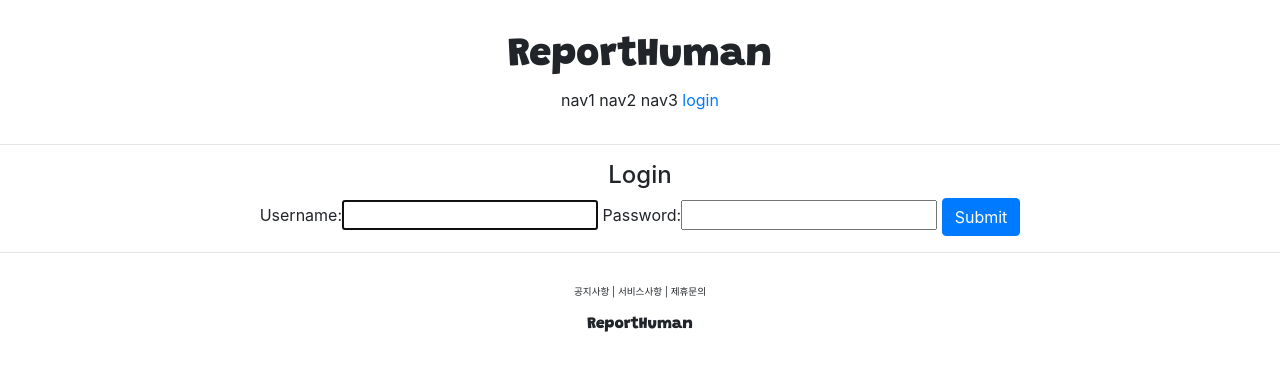
After one commit to minkwan4/reporthuman, a Django app: page /account/login in a window 1280 px wide. The commit adds this page. Shown: the top 371 px of the page. Run offline with Django 3.2, Linux system fonts and the light colour scheme.

Commit message:
django course 22 commit

```diff
--- /dev/null
+++ b/accountapp/templates/accountapp/login.html
@@ -0,0 +1,19 @@
+{% extends 'base.html' %}
+
+{% block content %}
+
+    <div style="text-align: center;">
+        <div>
+            <h4>Login</h4>
+        </div>
+        <div>
+            <form action="" method="post">
+                {% csrf_token %}
+                {{form}}
+                <input type="submit" class="btn btn-primary">
+
+            </form>
+        </div>
+
+    </div>
+{% endblock %}
--- a/accountapp/urls.py
+++ b/accountapp/urls.py
@@ -1,3 +1,4 @@
+from django.contrib.auth.views import LoginView, LogoutView
 from django.urls import path
 
 from accountapp.views import hello_world, AccountCreateView
@@ -9,5 +10,9 @@ app_name = "accountapp"
 urlpatterns = [
     path('hello_world/', hello_world, name='hello_world'),
 
+    path('login', LoginView.as_view(template_name='accountapp/login.html'), name='login'),
+
+    path('logout', LogoutView.as_view(), name='logout'),
+
     path('create/', AccountCreateView.as_view(), name ='create'),
 ]
--- a/reporthuman/settings.py
+++ b/reporthuman/settings.py
@@ -12,6 +12,8 @@ https://docs.djangoproject.com/en/1.11/ref/settings/
 
 import os
 import environ
+from django.urls import reverse_lazy
+
 env = environ.Env(
     # set casting, default value
     DEBUG=(bool, False)
@@ -135,3 +137,7 @@ STATIC_ROOT = os.path.join(BASE_DIR, 'staticfiles')
 STATICFILES_DIRS = [
     BASE_DIR , "static"
 ]
+
+LOGIN_REDIRECT_URL = reverse_lazy('accountapp:hello_world')
+
+LOGOUT_REDIRECT_URL = reverse_lazy('accountapp:login')
--- a/templates/header.html
+++ b/templates/header.html
@@ -6,7 +6,15 @@
         <span>nav1</span>
         <span>nav2</span>
         <span>nav3</span>
-        <span>nav4</span>
+        {% if not user.is_authenticated %}
+        <a href="{% url 'accountapp:login' %}?next={{ request.path}}">
+            <span>login</span>
+        </a>
+        {% else %}
+        <a href="{% url 'accountapp:logout' %}?next={{ request.path}}">
+            <span>logout</span>
+        </a>
+        {% endif %}
     </div>
 
 
```
